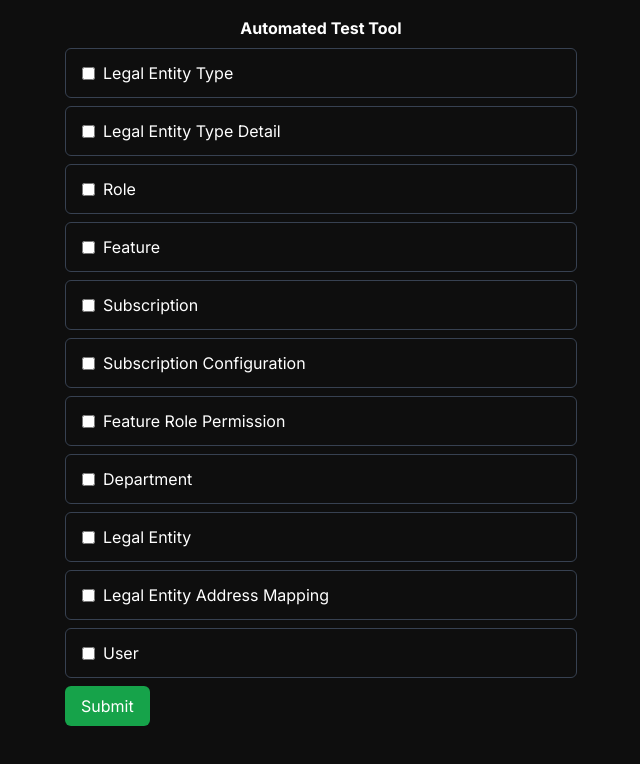
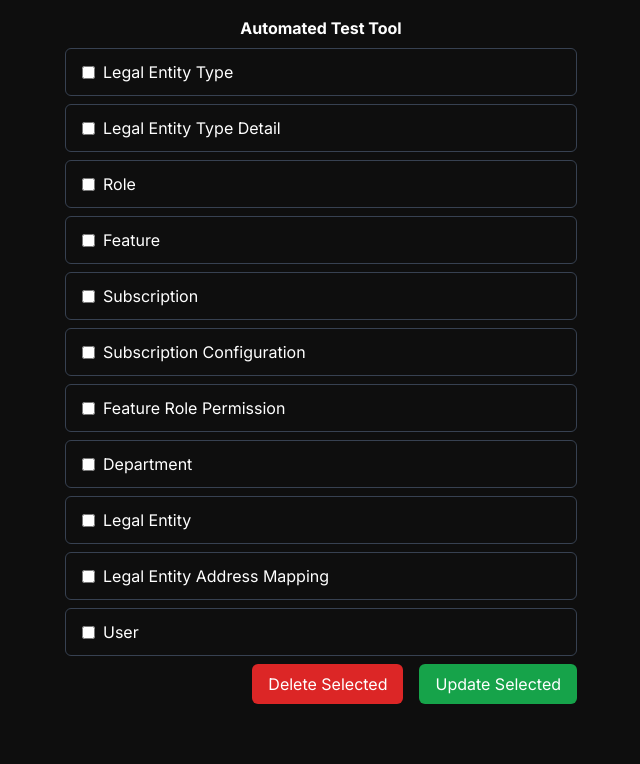
Before and after one commit to nandkishor-kumawat/Automated-Testing-Tool, a Next.js app: page / in a window 1280 px wide. Shown: the top 764 px of the page, without its empty margins (319-959 px from the left). Built offline with nearby package versions, Linux system fonts and the light colour scheme.

Commit message:
update data

```diff
--- a/src/app/page.js
+++ b/src/app/page.js
@@ -1,29 +1,25 @@
 "use client"
 import ServiceCard from '@/components/service-card';
+import { data } from '@/lib/constants';
 import { excelToJson } from '@/lib/helpers';
 import React from 'react'
 
-const data = [
-  { name: "Legal Entity Type", id: "LegalEntityType" },
-  { name: "Legal Entity Type Detail", id: "LegalEntityTypeDetail" },
-  { name: "Role", id: "Role" },
-  { name: "Feature", id: "Feature" },
-  { name: "Subscription", id: "Subscription" },
-  { name: "Subscription Configuration", id: "SubscriptionConfiguration" },
-  { name: "Feature Role Permission", id: "FeatureRolePermission" },
-  { name: "Department", id: "Department" },
-  { name: "Legal Entity", id: "LegalEntity" },
-  { name: "Legal Entity Address Mapping", id: "LegalEntityAddressMapping" },
-  { name: "User", id: "User" }
-]
 
 
 const page = () => {
 
   const submitForm = async (formData) => {
     for (const [key, value] of formData.entries()) {
-      const json = await excelToJson(value);
-      console.log(key, ":", json)
+      const [type, other] = key.split('-');
+
+      if (!other) {
+        const v = data.find(d => d.id === key);
+        console.log(v)
+        if (value.size) {
+          const json = await excelToJson(value);
+          console.log(key, json)
+        }
+      }
     }
   }
 
@@ -34,13 +30,13 @@ const page = () => {
         <h1>Automated Test Tool</h1>
       </div>
 
-
-
-
       <div className='max-w-lg m-auto'>
         <form className='space-y-2 my-2' action={submitForm}>
           {data.map((service, i) => <ServiceCard key={i} data={service} />)}
-          <button className='bg-green-600 text-white px-4 py-2 rounded-md'>Submit</button>
+          <div className='flex justify-end gap-4'>
+          <button type='button' className='bg-red-600 hover:bg-red-700 text-white px-4 py-2 rounded-md transition-all duration-100 ease-in-out'>Delete Selected</button>
+          <button className='bg-green-600 hover:bg-green-700 text-white px-4 py-2 rounded-md transition-all duration-100 ease-in-out'>Update Selected</button>
+          </div>
         </form>
       </div>
     </div>
--- a/src/components/excel-to-json.jsx
+++ b/src/components/excel-to-json.jsx
@@ -9,6 +9,7 @@ const ExcelToJson = () => {
     e.preventDefault();
     var file = e.target.files[0];
     setFile(file);
+    console.log(file)
   }
 
   const addData = (data, name) => {
--- a/src/components/service-card.jsx
+++ b/src/components/service-card.jsx
@@ -37,19 +37,21 @@ const ServiceCard = ({ data }) => {
     const textLabel = file ? file?.name?.length > 13 ? file?.name?.slice(0, 12) + '...' : file?.name : "Upload file";
 
     return (
-        <div className='flex items-center border-gray-700 border px-4 py-2 rounded-md justify-between'>
-            <div className='flex h-[32px] items-center  '>
+        <div className='flex items-center h-12 border-gray-700 border px-2 py-2 rounded-md justify-between'>
+            <div className='flex items-center mx-2'>
                 <input type='checkbox' className='accent-green-600'
                     onChange={handleCheckboxChange}
+                    name={`${data.id}-checkbox`}
+                    id={`${data.id}-checkbox`}
                 />
-                <p className='ml-2'>{data.name}</p>
+                <label htmlFor={`${data.id}-checkbox`} className='ml-2'>{data.name}</label>
             </div>
             {showFileInput && (
                 <div className='flex gap-2'>
                     <label htmlFor={data.id} className='flex items-center gap-2 bg-[#1e1e1e]/60 hover:bg-[#1e1e1e]/100 cursor-pointer px-3 py-1 rounded transition-all duration-150 ease-in-out' title={file?.name}>{textLabel}{!file && <IoCloudUpload />}</label>
                     <input type='file' id={data.id} name={data.id} className='hidden' onChange={selectFile} ref={fileRef} />
                     {file && (
-                        <button className='hover:text-red-700 text-red-600 font-bold' onClick={deleteFile}>
+                        <button className='hover:text-red-700 text-red-600' onClick={deleteFile}>
                             <MdCancel />
                         </button>
                     )}
--- /dev/null
+++ b/src/lib/constants.js
@@ -0,0 +1,68 @@
+export const data = [
+    {
+        id: "LegalEntityType",
+        name: "Legal Entity Type",
+        postEndpoint: "",
+        deleteEndpoint: "",
+    },
+    {
+        id: "LegalEntityTypeDetail",
+        name: "Legal Entity Type Detail",
+        postEndpoint: "",
+        deleteEndpoint: "",
+    },
+    {
+        id: "Role",
+        name: "Role",
+        postEndpoint: "",
+        deleteEndpoint: "",
+    },
+    {
+        id: "Feature",
+        name: "Feature",
+        postEndpoint: "",
+        deleteEndpoint: "",
+    },
+    {
+        id: "Subscription",
+        name: "Subscription",
+        postEndpoint: "",
+        deleteEndpoint: "",
+    },
+    {
+        id: "SubscriptionConfiguration",
+        name: "Subscription Configuration",
+        postEndpoint: "",
+        deleteEndpoint: "",
+    },
+    {
+        id: "FeatureRolePermission",
+        name: "Feature Role Permission",
+        postEndpoint: "",
+        deleteEndpoint: "",
+    },
+    {
+        id: "Department",
+        name: "Department",
+        postEndpoint: "",
+        deleteEndpoint: "",
+    },
+    {
+        id: "LegalEntity",
+        name: "Legal Entity",
+        postEndpoint: "",
+        deleteEndpoint: "",
+    },
+    {
+        id: "LegalEntityAddressMapping",
+        name: "Legal Entity Address Mapping",
+        postEndpoint: "",
+        deleteEndpoint: "",
+    },
+    {
+        id: "User",
+        name: "User",
+        postEndpoint: "",
+        deleteEndpoint: "",
+    }
+]
```
